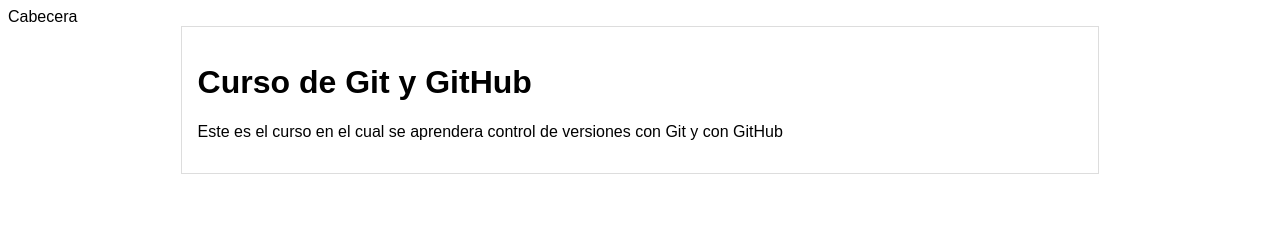
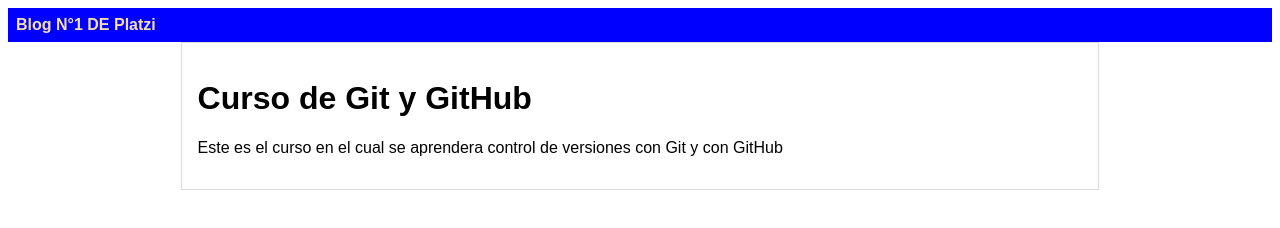
Before and after one commit to Silvestre21/cursoGit, a plain HTML site: page index.html in a window 1280 px wide. Drawn offline with Linux system fonts and the light colour scheme.

Commit message:
finalizada la cabecera

```diff
--- a/Css/estilos.css
+++ b/Css/estilos.css
@@ -10,3 +10,11 @@
     border: 1px solid #ddd;
     margin: 0 auto;
 }
+
+#cabecera {
+    background: blue;
+    color: wheat;
+    margin: 0;
+    font-weight: bold;
+    padding: 0.5em;
+}
--- a/index.html
+++ b/index.html
@@ -9,7 +9,7 @@
 </head>
 <body>
     <div id="cabecera">
-        Cabecera
+        Blog N°1 DE Platzi
     </div>
     <div id="container">
         <h1>Curso de Git y GitHub</h1>
```
